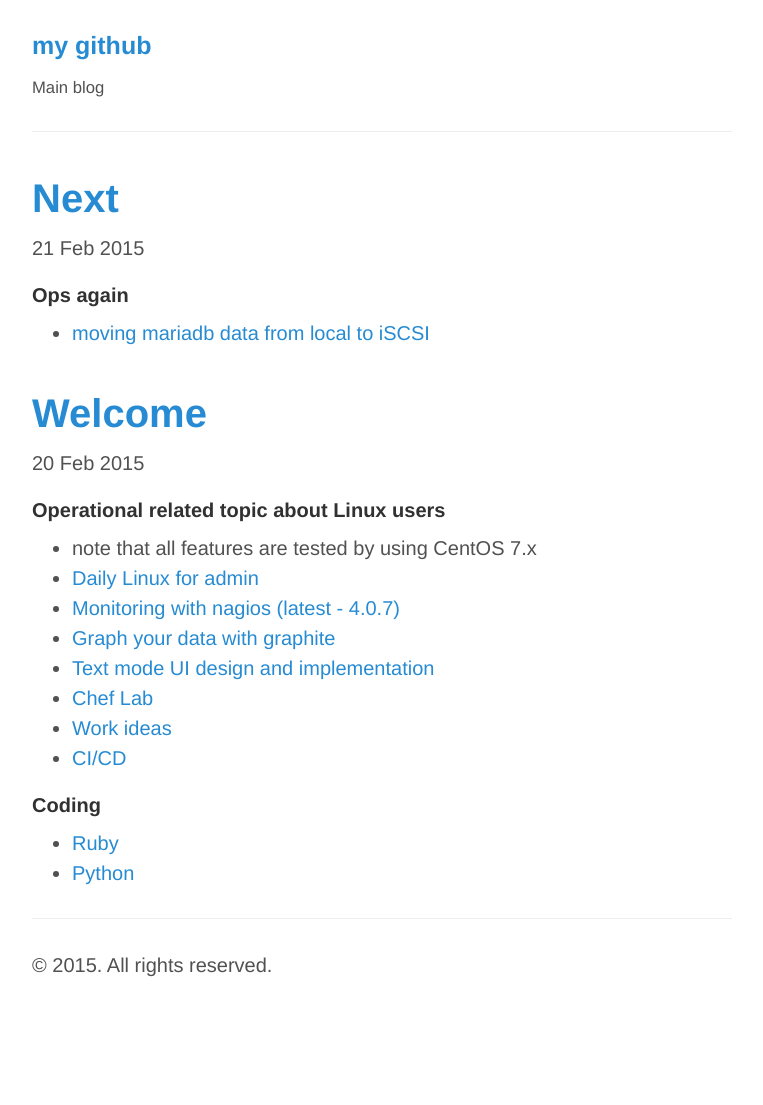
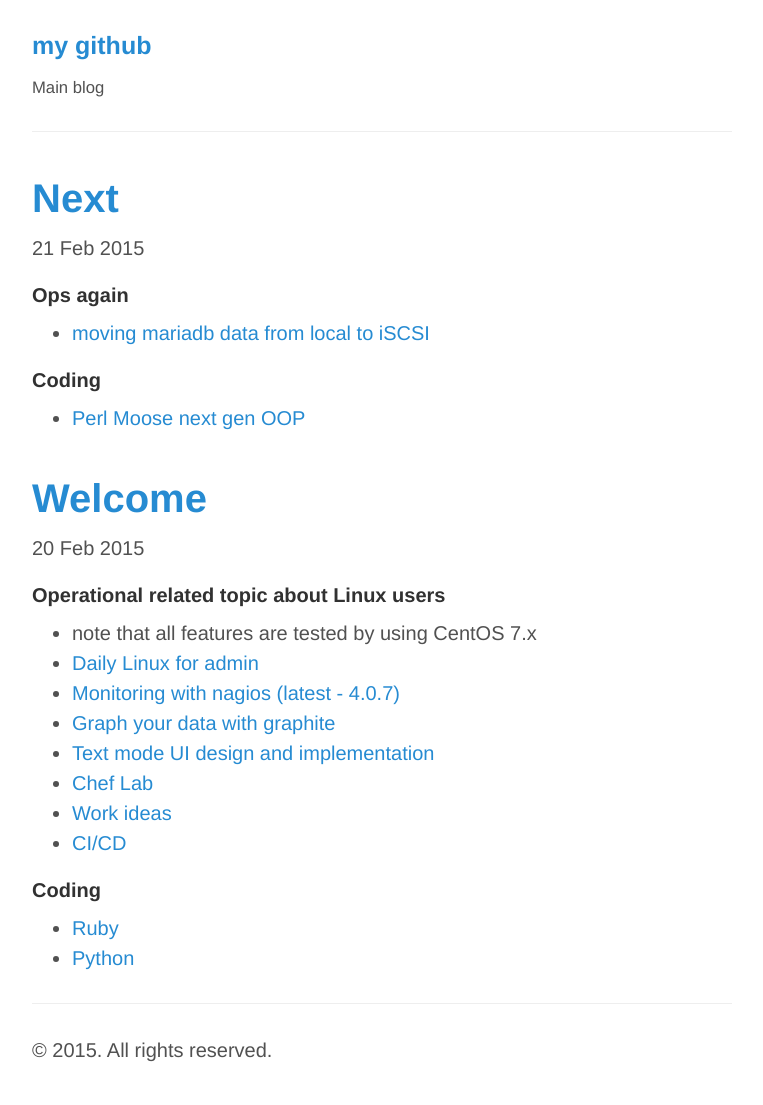
Before and after one commit to boonchu/boonchu.github.io, a Jekyll site: the page built from index.html, in a window 1280 px wide. Shown: the whole page, without its empty margins (258-1021 px from the left). Built offline with Jekyll 4.4.1, drawn with Linux system fonts in a browser that asks for light colours; before the commit the page ends 1020 px from its top, so only the background shows below that.

Commit message:
Update 2015-02-21-next.md

```diff
--- a/_posts/2015-02-21-next.md
+++ b/_posts/2015-02-21-next.md
@@ -1,2 +1,5 @@
-##### Ops again
+###### Ops again
 * [moving mariadb data from local to iSCSI](https://github.com/boonchu/opslab/blob/master/daily_linux/Case7.md)
+
+###### Coding
+* [Perl Moose next gen OOP](https://github.com/boonchu/perllabs/tree/master/Moose)
```
